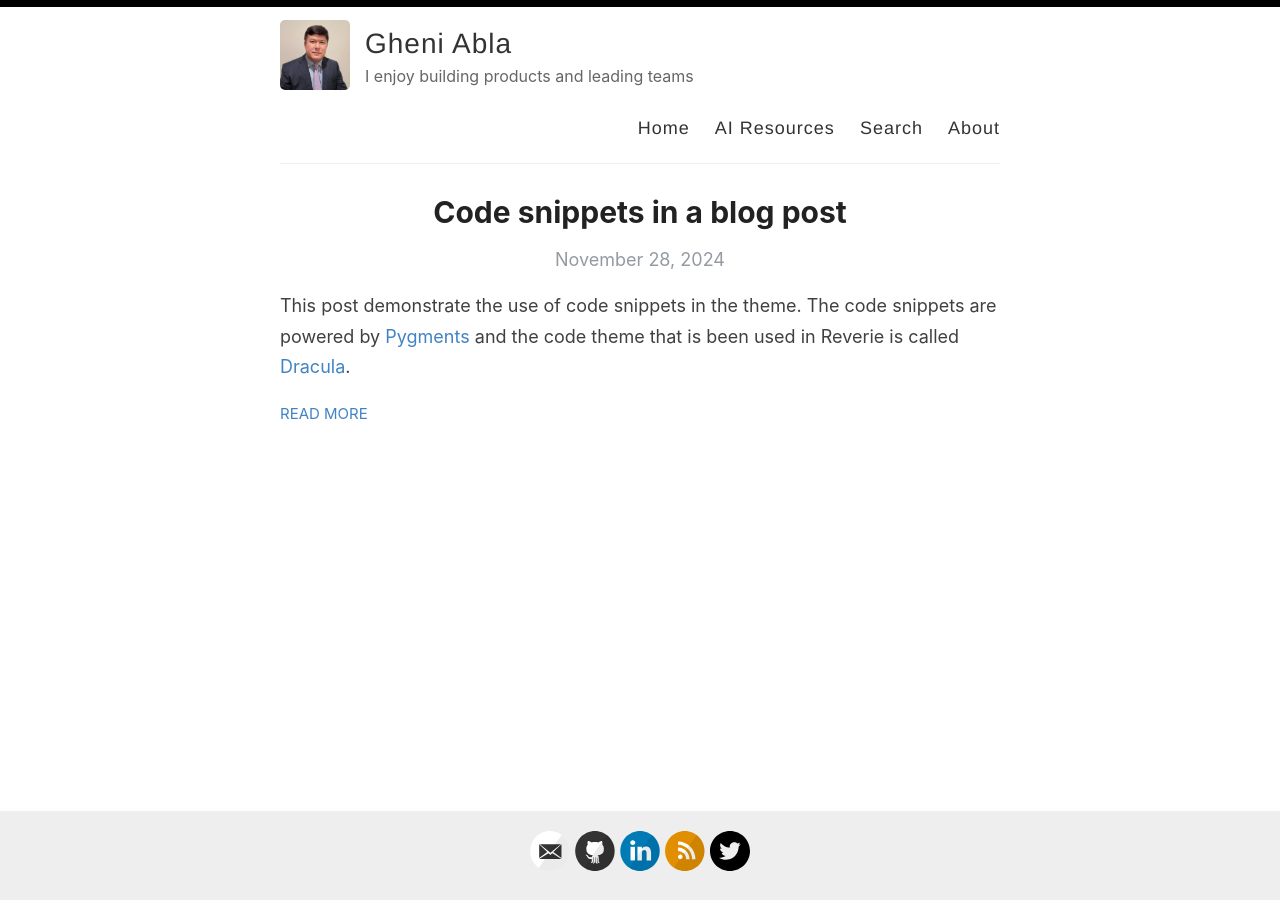
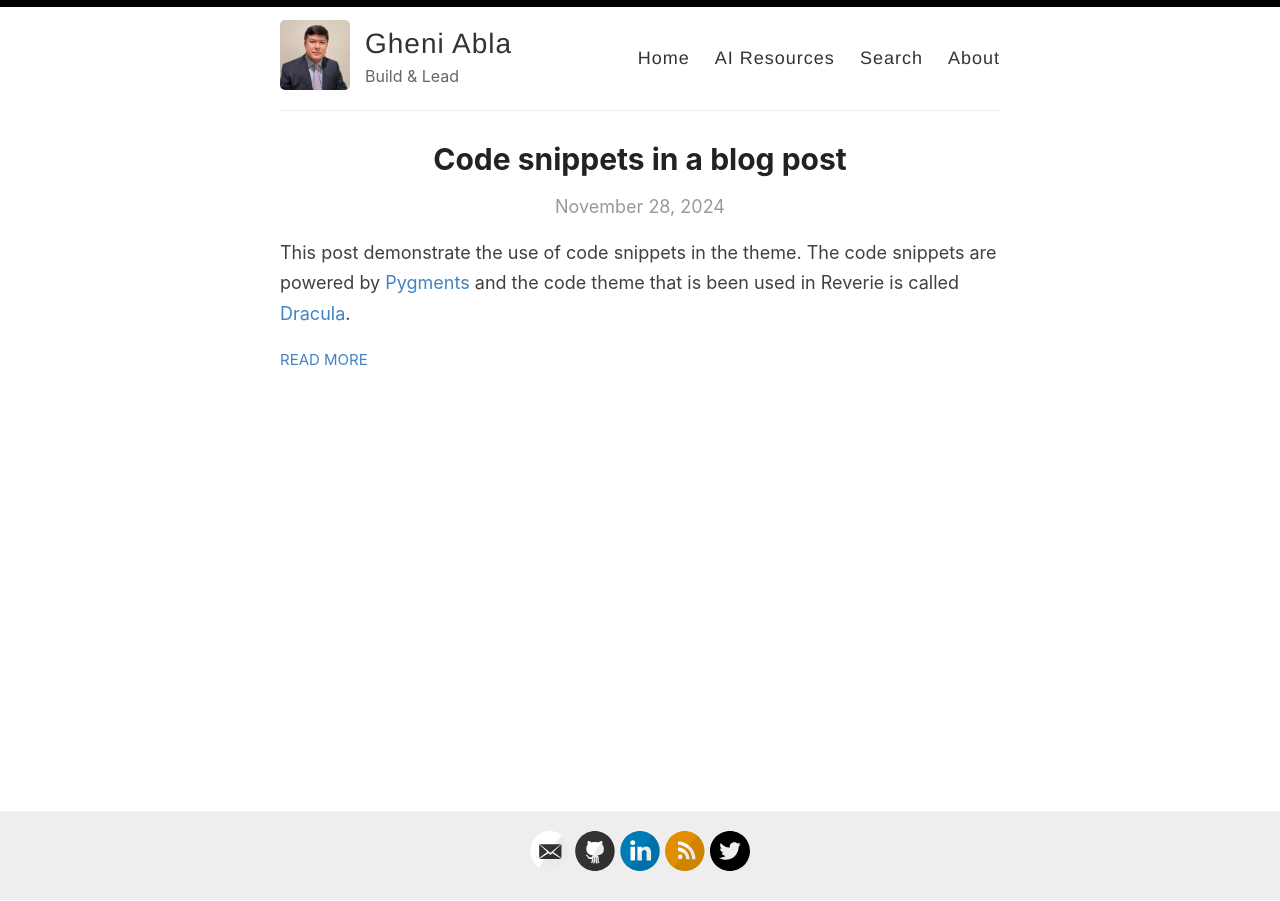
Before and after one commit to gheniabla/gheniabla.github.io, a Jekyll site: the page built from index.html, in a window 1280 px wide. Built offline with Jekyll 4.4.1, drawn with Linux system fonts in a browser that asks for light colours; the list of posts is cut into pages by our own code.

Commit message:
Update _config.yml

```diff
--- a/_config.yml
+++ b/_config.yml
@@ -9,7 +9,7 @@ name: Gheni Abla
 author: Gheni Abla
 
 # Short bio or description (displayed in the header)
-description: I enjoy building products and leading teams
+description: Build & Lead
 
 # URL of your avatar or profile pic (you could use your GitHub profile pic)
 avatar: /images/gheni.jpeg
```
